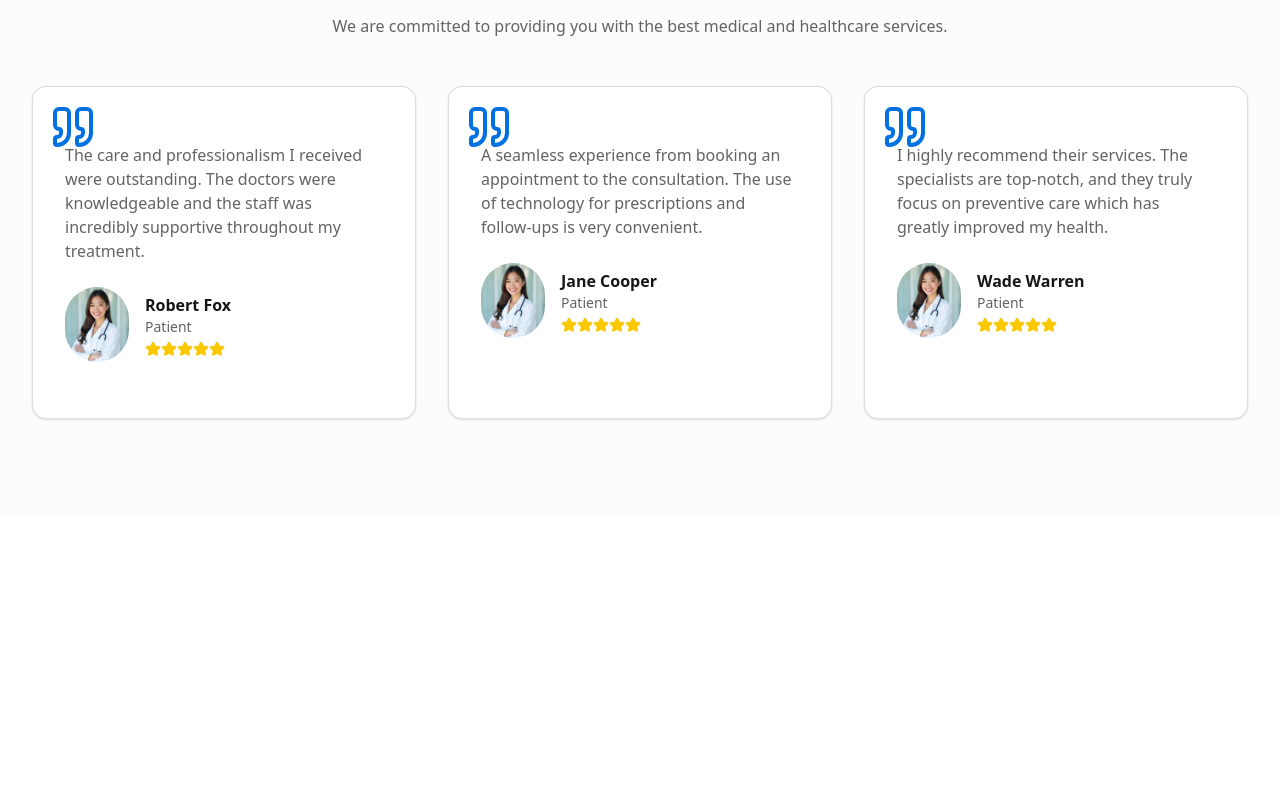
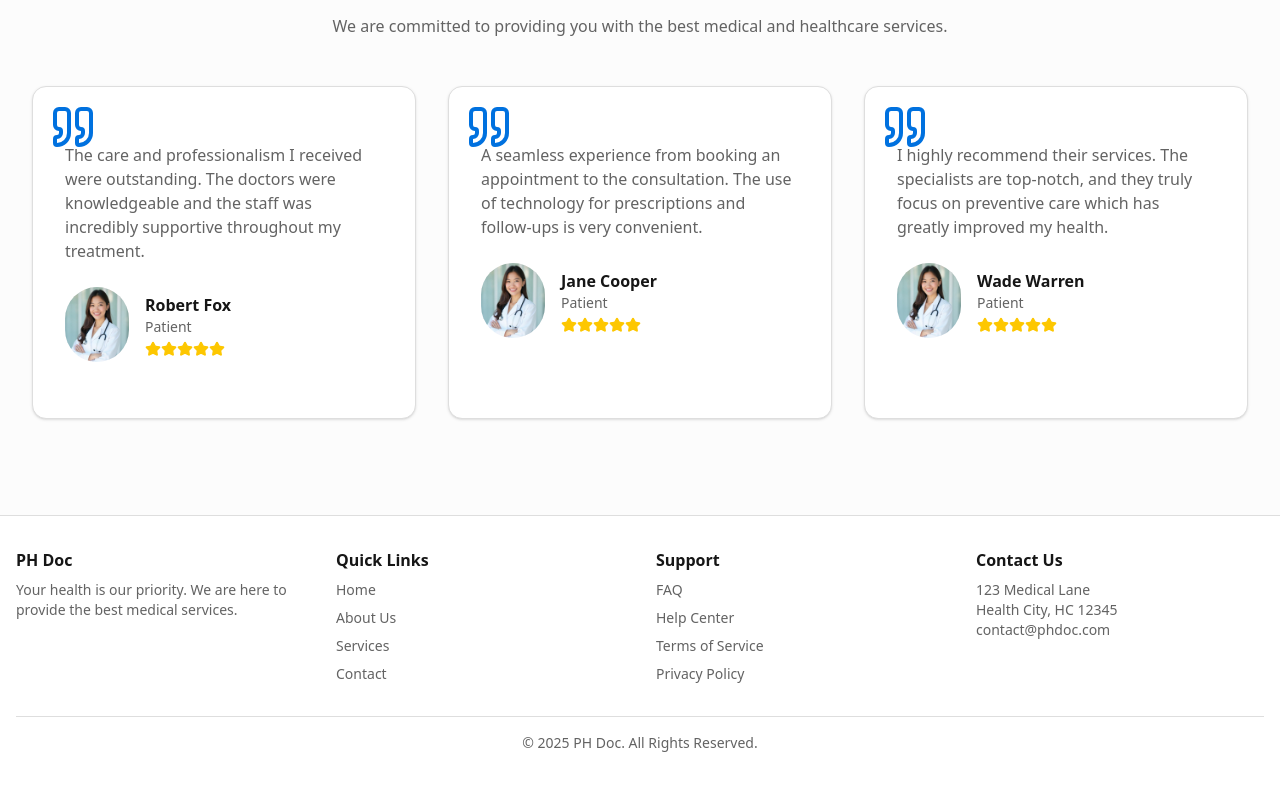
Before and after one commit to Ayub40/ph-health-care-client, a Next.js app: page / in a window 1280 px wide. Shown: the part 2872-3657 px from the top of the page. Before the commit the page ends 3387 px from the top, so only its background shows below. Built offline with nearby package versions, Linux system fonts and the light colour scheme.

Commit message:
PublicFooter added

```diff
--- a/src/app/(commonLayout)/layout.tsx
+++ b/src/app/(commonLayout)/layout.tsx
@@ -1,3 +1,4 @@
+import PublicFooter from "@/components/shared/PublicFooter";
 import PublicNavbar from "@/components/shared/PublicNavbar";
 
 
@@ -6,6 +7,7 @@ const CommonLayout = ({ children }: { children: React.ReactNode }) => {
         <>
             <PublicNavbar />
             {children}
+            <PublicFooter />
         </>
     );
 };
--- a/src/components/shared/PublicFooter.tsx
+++ b/src/components/shared/PublicFooter.tsx
@@ -0,0 +1,46 @@
+import Link from 'next/link';
+
+function PublicFooter() {
+    return (
+        <footer className="border-t bg-background">
+            <div className="container mx-auto px-4 py-8">
+                <div className="grid grid-cols-2 md:grid-cols-4 gap-8">
+                    <div>
+                        <h3 className="font-bold mb-2">PH Doc</h3>
+                        <p className="text-sm text-muted-foreground">Your health is our priority. We are here to provide the best medical services.</p>
+                    </div>
+                    <div>
+                        <h3 className="font-semibold mb-2">Quick Links</h3>
+                        <ul className="space-y-2 text-sm">
+                            <li><Link href="#" className="text-muted-foreground hover:text-foreground">Home</Link></li>
+                            <li><Link href="#" className="text-muted-foreground hover:text-foreground">About Us</Link></li>
+                            <li><Link href="#" className="text-muted-foreground hover:text-foreground">Services</Link></li>
+                            <li><Link href="#" className="text-muted-foreground hover:text-foreground">Contact</Link></li>
+                        </ul>
+                    </div>
+                    <div>
+                        <h3 className="font-semibold mb-2">Support</h3>
+                        <ul className="space-y-2 text-sm">
+                            <li><Link href="#" className="text-muted-foreground hover:text-foreground">FAQ</Link></li>
+                            <li><Link href="#" className="text-muted-foreground hover:text-foreground">Help Center</Link></li>
+                            <li><Link href="#" className="text-muted-foreground hover:text-foreground">Terms of Service</Link></li>
+                            <li><Link href="#" className="text-muted-foreground hover:text-foreground">Privacy Policy</Link></li>
+                        </ul>
+                    </div>
+                    <div>
+                        <h3 className="font-semibold mb-2">Contact Us</h3>
+                        <p className="text-sm text-muted-foreground">
+                            123 Medical Lane<br />
+                            Health City, HC 12345<br />
+                            contact@phdoc.com
+                        </p>
+                    </div>
+                </div>
+                <div className="mt-8 border-t pt-4 text-center text-sm text-muted-foreground">
+                    &copy; {new Date().getFullYear()} PH Doc. All Rights Reserved.
+                </div>
+            </div>
+        </footer>
+    );
+}
+export default PublicFooter;
```
